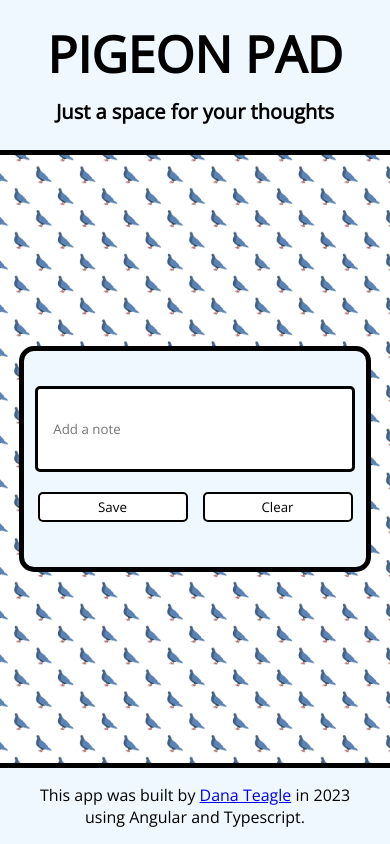
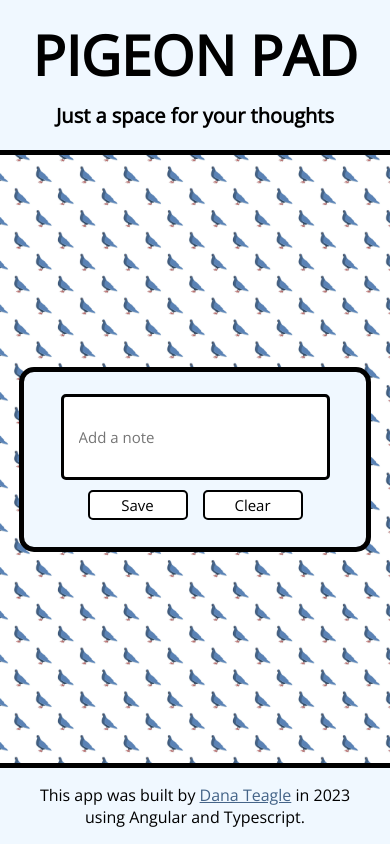
Before and after one commit to torontopubliclibra/note-taken, an Angular app: page / in a window 390 px wide. Built offline with nearby package versions, Linux system fonts and the light colour scheme.

Commit message:
updated styles

```diff
--- a/src/app/app.component.scss
+++ b/src/app/app.component.scss
@@ -17,8 +17,10 @@
     border-radius: 15px;
     width: 80%;
     max-width: 750px;
+    min-height: 150px;
     margin: 25px auto;
     padding: 15px;
+    padding-bottom: 10px;
 }
 header, footer {
     width: 100vw;
@@ -36,7 +38,7 @@ header {
     align-items: center;
     justify-content: center;
     h1 {
-        font-size: 50px;
+        font-size: 55px;
         margin: 5px 0;
         padding: 0;
         text-transform: uppercase;
@@ -50,12 +52,17 @@ header {
 }
 footer {
     border-top: solid #000 5px;
+    a {
+        color: #446488;
+        &:hover {
+            color: #000;
+        }
+    }
 }
 .notepad {
     display: flex;
     flex-direction: row;
     align-items: center;
-    padding: 15px 0px;
     .buttons {
         padding-left: 15px;
     }
@@ -69,16 +76,18 @@ input[type="text"] {
     border: solid #000 3px;
     border-radius: 5px;
     font-family: 'Open Sans', sans-serif;
+    font-size: 15px;
 }
 
 button {
-    width: 150px;
+    width: 100px;
     height: 30px;
     margin: 5px 0;
     background-color: #fff;
     border: solid #000 2px;
     border-radius: 5px;
     font-family: 'Open Sans', sans-serif;
+    font-size: 15px;
     &:hover {
         cursor: pointer;
         background-color: #446488;
@@ -119,23 +128,20 @@ button {
         color: #000;
         text-align: center;
         width: 150px;
-        height: 150px;
+        height: 125px;
         list-style-type: none;
         p {
+            font-size: 15px;
             margin: 10px;
             overflow-wrap: break-word;
         }
     }
 }
 @media only screen and (max-width: 768px) {
-    .wrapper {
-        width: 80vw;
-    }
     .notepad {
         flex-direction: column;
         .buttons {
-            padding-left: 0;
-            padding-top: 10px;
+            padding: 0;
             flex-direction: row;
         }
     }
@@ -144,9 +150,9 @@ button {
     }
     .notebook li {
         width: 125px;
-        height: 125px;
+        height: 115px;
     }
     input[type="text"] {
-        width: 90%;
+        width: 100%;
     }
 }
```
